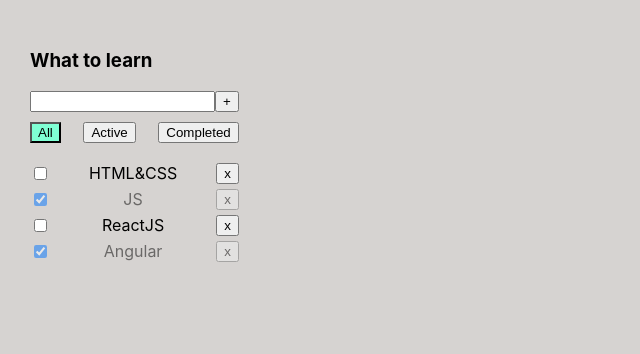
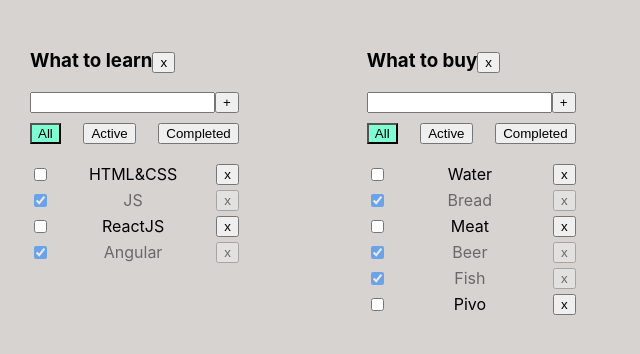
Before and after one commit to efValeron/TodoList, a React (Create React App) app: page / in a window 1280 px wide. Shown: the top 354 px of the page, without its empty margins (0-640 px from the left). Built offline with nearby package versions, Linux system fonts and the light colour scheme.

Commit message:
added second todolist, completely rework function logic

```diff
--- a/src/App.tsx
+++ b/src/App.tsx
@@ -4,47 +4,110 @@
 import {v1} from "uuid";
 
 export type FilterValuesType = "all" | "completed" | "active"
+export type Task = {
+  id: string
+  title: string
+  isDone: boolean
+}
+export type TodolistType = {
+  id: string
+  title: string
+  filter: FilterValuesType
+}
+export type TasksStateType = {
+  [todoListId: string]: Task[]
+}
 
 function App() {
-  const header = "What to learn"
-  const [tasks, setTasks] = useState([
-    {id: v1(), title: "HTML&CSS", isDone: false},
-    {id: v1(), title: "JS", isDone: true},
-    {id: v1(), title: "ReactJS", isDone: false},
-    {id: v1(), title: "Angular", isDone: true}
+  // States
+  const todoListId_1 = v1()
+  const todoListId_2 = v1()
+  const [todoLists, setTodoLists] = useState<TodolistType[]>([
+    {id: todoListId_1, title: "What to learn", filter: "all"},
+    {id: todoListId_2, title: "What to buy", filter: "all"},
   ])
-  const [filter, setFilter] = useState<FilterValuesType>("all")
+  const [tasks, setTasks] = useState<TasksStateType>({
+    [todoListId_1]: [
+      {id: v1(), title: "HTML&CSS", isDone: false},
+      {id: v1(), title: "JS", isDone: true},
+      {id: v1(), title: "ReactJS", isDone: false},
+      {id: v1(), title: "Angular", isDone: true}
+    ],
+    [todoListId_2]: [
+      {id: v1(), title: "Water", isDone: false},
+      {id: v1(), title: "Bread", isDone: true},
+      {id: v1(), title: "Meat", isDone: false},
+      {id: v1(), title: "Beer", isDone: true},
+      {id: v1(), title: "Fish", isDone: true},
+      {id: v1(), title: "Pivo", isDone: false},
+    ]
+  })
 
-  const removeTask = (id: string) => {
-    setTasks(tasks.filter(task => task.id !== id))
+  // Functions
+  const removeTask = (todoListId: string, id: string) => {
+    setTasks({
+      ...tasks,
+      [todoListId]: tasks[todoListId].filter(task => task.id !== id)
+    })
   }
-  const addTask = (title: string) => {
-    if (title) setTasks([{id: v1(), title: title, isDone: false}, ...tasks])
+  const removeTodoList = (todoListId: string) => {
+    setTodoLists(todoLists.filter(todoList => todoList.id !== todoListId))
+    const updatedTasks = {...tasks}
+    delete updatedTasks[todoListId]
+    setTasks(updatedTasks)
   }
-  const changeFilter = (value: FilterValuesType) => {
-    setFilter(value)
+  const addTask = (todoListId: string, title: string) => {
+    if (title) setTasks({                     // if title is not empty && add new task
+      ...tasks,                                     // copy previous todolists
+      [todoListId]: [                               // update todolist tasks
+        {id: v1(), title: title, isDone: false},    // new task
+        ...tasks[todoListId]                        // copy previous tasks
+      ]
+    })
   }
-  const changeIsDone = (id: string, isDone: boolean) => {
-    setTasks(tasks.map(el=>el.id === id ? {...el, isDone} : el))
+  const changeTodoListFilter = (todoListId: string, filter: FilterValuesType) => {
+    setTodoLists(todoLists.map(todoList => todoList.id === todoListId ? {...todoList, filter} : todoList))
+  }
+  const changeIsDone = (todoListId: string, id: string, isDone: boolean) => {
+    setTasks({
+      ...tasks,
+      [todoListId]: tasks[todoListId].map(task => task.id === id ? {...task, isDone} : task)
+    })
+  }
+  const getFilteredTasks = (tasks: Task[], filter: FilterValuesType) => {
+    switch (filter) {
+      case "active":
+        return tasks.filter(task => !task.isDone)
+      case "completed":
+        return tasks.filter(task => task.isDone)
+      default:
+        return tasks
+    }
   }
 
-  const filteredTasks = filter === "active"
-    ? tasks.filter(task => !task.isDone)
-    : filter === "completed"
-      ? tasks.filter(task => task.isDone)
-      : tasks
+  const todoListsList: JSX.Element[] = todoLists.map(todoList => {
+    const filteredTasks = getFilteredTasks(tasks[todoList.id], todoList.filter)
+
+    return (
+      <TodoList
+        key={todoList.id}
+        todoListId={todoList.id}
+        title={todoList.title}
+        tasks={filteredTasks}
+        activeFilter={todoList.filter}
+
+        removeTask={removeTask}
+        removeTodoList={removeTodoList}
+        changeFilter={changeTodoListFilter}
+        addTask={addTask}
+        changeIsDone={changeIsDone}
+      />
+    )
+  })
 
   return (
     <div className="App">
-      <TodoList
-        header={header}
-        tasks={filteredTasks}
-        removeTask={removeTask}
-        changeFilter={changeFilter}
-        addTask={addTask}
-        changeIsDone={changeIsDone}
-        activeFilter={filter}
-      />
+      {todoListsList}
     </div>
   );
 }
--- a/src/components/TodoList.tsx
+++ b/src/components/TodoList.tsx
@@ -1,49 +1,58 @@
 import React, {useState} from "react";
-import {FilterValuesType} from "../App";
+import {FilterValuesType, Task} from "../App";
 import {Button} from "./Button";
 
 type PropsType = {
-  header: string
-  tasks: Array<Task>
-  removeTask: (id: string) => void
-  changeFilter: (value: FilterValuesType) => void
-  addTask: (title: string) => void
-  changeIsDone: (id: string, isDone: boolean) => void
+  todoListId: string
+  title: string
+  tasks: Task[]
+  removeTask: (todoListId: string, id: string) => void
+  removeTodoList: (todoListId: string) => void
+  addTask: (todoListId: string, title: string) => void
+  changeFilter: (todoListId: string, filter: FilterValuesType) => void
+  changeIsDone: (todoListId: string, id: string, isDone: boolean) => void
   activeFilter: FilterValuesType
-}
-type Task = {
-  id: string
-  title: string
-  isDone: boolean
 }
 
 export const TodoList = (props: PropsType) => {
+  // States | Refs | Variables
   const [inputValue, setInputValue] = useState("")
   const [error, setError] = useState<string | null>(null)
 
+  // Functions
   const changeFilterToStateHandler = (state: FilterValuesType) => {
-    props.changeFilter(state)
+    props.changeFilter(props.todoListId, state)
   }
-  const inputKeyPressHandler = (e: React.KeyboardEvent<HTMLInputElement>) => e.key === "Enter" && addTask()
+  const inputKeyPressHandler = (e: React.KeyboardEvent<HTMLInputElement>) => {
+    e.key === "Enter" && addTask()
+  }
   const inputOnChangeHandler = (e: React.ChangeEvent<HTMLInputElement>) => {
     setError(null)
     setInputValue(e.currentTarget.value)
   }
   const addTask = () => {
-    if(!inputValue.trim()) setError("This field is required")
-    props.addTask(inputValue.trim())
+    if (!inputValue.trim()) setError("This field is required")
+    props.addTask(props.todoListId, inputValue.trim())
     setInputValue("")
   }
-  const changeIsDoneHandler = (id: string, checked: boolean) => props.changeIsDone(id, checked)
+  const changeIsDoneHandler = (id: string, checked: boolean) => {
+    props.changeIsDone(props.todoListId, id, checked)
+  }
+  const removeTodolistHandler = () => {
+    props.removeTodoList(props.todoListId)
+  }
 
   return (
     <div>
-      <h3>{props.header}</h3>
+      <h3>
+        {props.title}
+        <Button title={"x"} callBack={removeTodolistHandler} />
+      </h3>
       <div>
         <input
           value={inputValue}
-          onChange={(e) => inputOnChangeHandler(e)}
-          onKeyDown={(e) => inputKeyPressHandler(e)}
+          onChange={inputOnChangeHandler}
+          onKeyDown={inputKeyPressHandler}
           className={error ? "error" : ""}
         />
         <Button callBack={addTask} title={"+"}/>
@@ -51,13 +60,15 @@
       {error && <div className={"error-message"}>{error}</div>}
       <div style={{display: "flex", justifyContent: "space-between", marginTop: "10px"}}>
         <Button active={props.activeFilter === "all"} callBack={() => changeFilterToStateHandler("all")} title={"All"}/>
-        <Button active={props.activeFilter === "active"} callBack={() => changeFilterToStateHandler("active")} title={"Active"}/>
-        <Button active={props.activeFilter === "completed"} callBack={() => changeFilterToStateHandler("completed")} title={"Completed"}/>
+        <Button active={props.activeFilter === "active"} callBack={() => changeFilterToStateHandler("active")}
+                title={"Active"}/>
+        <Button active={props.activeFilter === "completed"} callBack={() => changeFilterToStateHandler("completed")}
+                title={"Completed"}/>
       </div>
       <ul style={{display: "flex", flexDirection: "column", margin: "20px 0", padding: 0, gap: "5px"}}>
         {
           props.tasks.map(task => {
-            const removeTaskHandler = (id: string) => props.removeTask(id)
+            const removeTaskHandler = (id: string) => props.removeTask(props.todoListId, id)
             return (
               <li
                 key={task.id}
@@ -67,7 +78,7 @@
                 <input
                   type="checkbox"
                   checked={task.isDone}
-                  onChange={(e)=>changeIsDoneHandler(task.id, e.currentTarget.checked)}
+                  onChange={(e) => changeIsDoneHandler(task.id, e.currentTarget.checked)}
                 />
                 <span>{task.title}</span>
                 <Button callBack={() => removeTaskHandler(task.id)} title={"x"}/>
```
